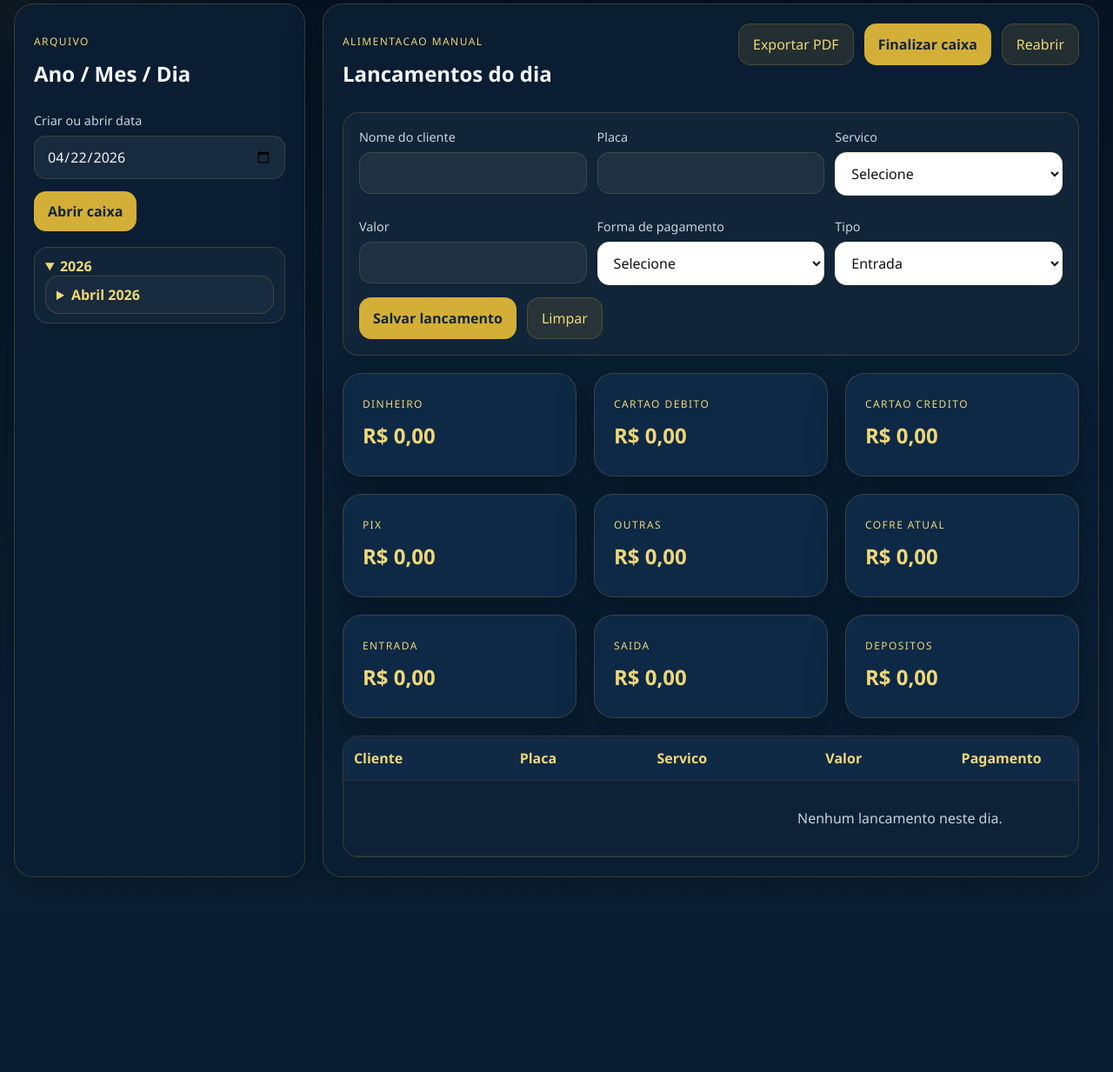
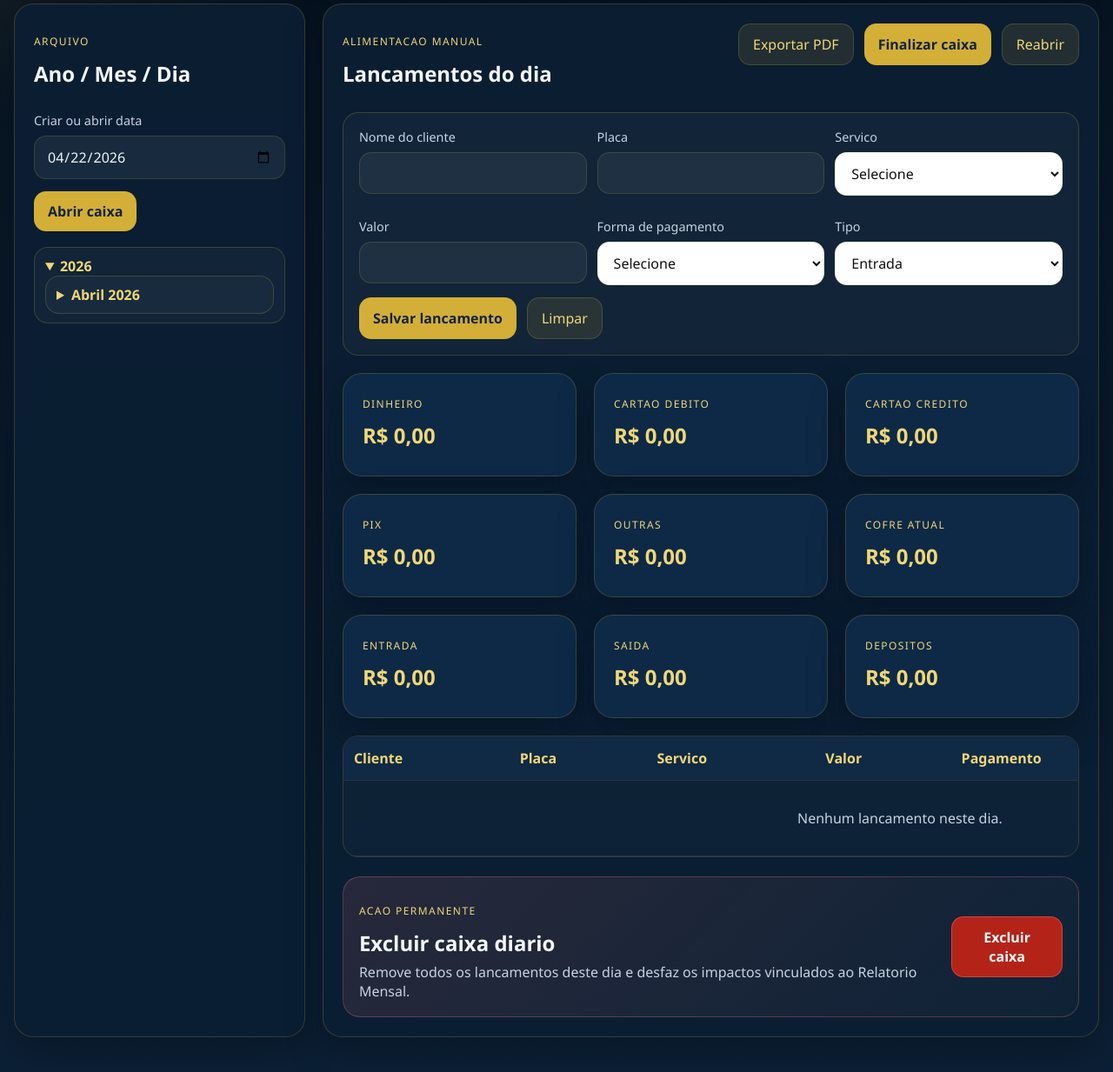
Before and after one commit to romanocmd0/pedido-ricardo, a Flask app: page /cash-flow in a window 1280 px wide. Shown: the part 354-1587 px from the top of the page at 87% size. Before the commit the page ends 1363 px from the top, so only its background shows below. Run offline with Flask 3, Linux system fonts and the light colour scheme; the visitor is signed in with stand-in values (Sample User, id 1); data comes from the database, SQL or seed files in the repository; data that the repository does not hold is empty.

Commit message:
Add files via upload

```diff
--- a/2026-04-17-files-mentioned-by-the-user-pedido-2/app.py
+++ b/2026-04-17-files-mentioned-by-the-user-pedido-2/app.py
@@ -1926,6 +1926,25 @@ def delete_cash_entry(entry_id: int):
     return jsonify({"message": "Lancamento excluido com sucesso."})
 
 
+@app.delete("/api/cash-flow/day/<string:cash_date>")
+def delete_cash_day(cash_date: str):
+    try:
+        parse_cash_date(cash_date)
+    except ValueError as exc:
+        return jsonify({"error": str(exc)}), 400
+    with get_db() as connection:
+        day = connection.execute("SELECT cash_date FROM cash_days WHERE cash_date = ?", (cash_date,)).fetchone()
+        if day is None:
+            return jsonify({"error": "Caixa nao encontrado."}), 404
+        entries = connection.execute("SELECT * FROM cash_entries WHERE cash_date = ?", (cash_date,)).fetchall()
+        for entry in entries:
+            if entry["synced_to_monthly"]:
+                sync_cash_entry_to_monthly(connection, entry, -1)
+        connection.execute("DELETE FROM cash_entries WHERE cash_date = ?", (cash_date,))
+        connection.execute("DELETE FROM cash_days WHERE cash_date = ?", (cash_date,))
+    return jsonify({"message": "Caixa excluido com sucesso."})
+
+
 @app.post("/api/cash-flow/day/<string:cash_date>/finalize")
 def finalize_cash_day(cash_date: str):
     try:
--- a/2026-04-17-files-mentioned-by-the-user-pedido-2/static/cash_flow.js
+++ b/2026-04-17-files-mentioned-by-the-user-pedido-2/static/cash_flow.js
@@ -14,6 +14,7 @@ const cashElements = {
   exportPdfButton: document.querySelector("#export-cash-pdf-button"),
   finalizeButton: document.querySelector("#finalize-cash-button"),
   reopenButton: document.querySelector("#reopen-cash-button"),
+  deleteDayButton: document.querySelector("#delete-cash-day-button"),
   form: document.querySelector("#cash-entry-form"),
   entryId: document.querySelector("#cash-entry-id"),
   customerName: document.querySelector("#cash-customer-name"),
@@ -92,6 +93,32 @@ function renderSummary(summary) {
   cashElements.totalIn.textContent = formatCurrency(summary.total_in);
   cashElements.totalOut.textContent = formatCurrency(summary.total_out);
   cashElements.totalDeposit.textContent = formatCurrency(summary.total_deposit);
+}
+
+function renderDeletedCashDay() {
+  cashState.day = null;
+  cashState.entries = [];
+  cashElements.title.textContent = "Caixa excluido";
+  cashElements.result.textContent = formatCurrency(0);
+  cashElements.status.textContent = "Excluido";
+  renderSummary({
+    display_date: cashState.activeDate.split("-").reverse().join("/"),
+    result: 0,
+    payment_totals: {
+      dinheiro: 0,
+      cartao_debito: 0,
+      cartao_credito: 0,
+      pix: 0,
+      outras: 0,
+    },
+    vault_balance: 0,
+    total_in: 0,
+    total_out: 0,
+    total_deposit: 0,
+  });
+  cashElements.title.textContent = "Caixa excluido";
+  cashElements.status.textContent = "Excluido";
+  cashElements.body.innerHTML = '<tr><td colspan="7" class="empty-state">Caixa excluido. Escolha uma data no arquivo ou abra um novo caixa.</td></tr>';
 }
 
 function renderEntries() {
@@ -240,6 +267,21 @@ async function deleteEntry(entryId) {
   await loadDay();
 }
 
+async function deleteCashDay() {
+  if (!window.confirm("Tem certeza que deseja excluir este caixa?")) return;
+
+  const response = await fetch(`/api/cash-flow/day/${cashState.activeDate}`, { method: "DELETE" });
+  const data = await response.json();
+  if (!response.ok) {
+    alert(data.error || "Nao foi possivel excluir o caixa.");
+    return;
+  }
+
+  resetCashForm();
+  renderDeletedCashDay();
+  await loadTree();
+}
+
 async function setFinalized(finalized) {
   const endpoint = finalized ? "finalize" : "reopen";
   const response = await fetch(`/api/cash-flow/day/${cashState.activeDate}/${endpoint}`, { method: "POST" });
@@ -268,6 +310,7 @@ function setupEvents() {
   });
   cashElements.finalizeButton.addEventListener("click", () => setFinalized(true));
   cashElements.reopenButton.addEventListener("click", () => setFinalized(false));
+  cashElements.deleteDayButton.addEventListener("click", deleteCashDay);
 }
 
 cashElements.dateInput.value = cashState.activeDate;
--- a/2026-04-17-files-mentioned-by-the-user-pedido-2/static/styles.css
+++ b/2026-04-17-files-mentioned-by-the-user-pedido-2/static/styles.css
@@ -277,6 +277,39 @@ select:focus { outline: 2px solid rgba(212,175,55,0.18); border-color: var(--acc
 .secondary-button, .link-button { background: rgba(212,175,55,0.12); color: var(--accent-strong); border: 1px solid var(--line); }
 .icon-button { padding: 8px 10px; background: rgba(212,175,55,0.12); color: var(--accent-strong); border: 1px solid var(--line); }
 .danger-button { background: rgba(255,122,122,0.12); color: #ffb0b0; border-color: rgba(255,122,122,0.25); }
+.danger-zone {
+  display: flex;
+  align-items: center;
+  justify-content: space-between;
+  gap: 18px;
+  margin-top: 22px;
+  padding: 18px;
+  border: 1px solid rgba(255,122,122,0.28);
+  border-radius: 20px;
+  background: linear-gradient(135deg, rgba(255,122,122,0.12), rgba(255,255,255,0.02));
+}
+.danger-zone h2 {
+  margin: 2px 0 6px;
+}
+.danger-zone p:last-child {
+  margin: 0;
+  color: var(--muted);
+}
+.danger-action-button {
+  border: 1px solid rgba(255,122,122,0.38);
+  border-radius: 14px;
+  padding: 12px 16px;
+  cursor: pointer;
+  background: #b42318;
+  color: #ffffff;
+  font-weight: 800;
+  transition: transform 0.18s ease, opacity 0.18s ease, background 0.18s ease;
+}
+.danger-action-button:hover {
+  transform: translateY(-1px);
+  opacity: 0.94;
+  background: #d92d20;
+}
 .table-wrapper { overflow: auto; border-radius: 18px; border: 1px solid var(--line); }
 table { width: 100%; border-collapse: collapse; min-width: 1280px; background: rgba(255,255,255,0.02); }
 th, td { padding: 14px 12px; text-align: left; border-bottom: 1px solid rgba(212,175,55,0.12); white-space: nowrap; }
@@ -374,7 +407,8 @@ tbody tr:hover { background: rgba(212,175,55,0.06); }
   .hero, .tabs-panel, .controls-panel, .form-panel, .grid > .panel, .stat-card, .totals-breakdown-panel, .chart-panel { padding: 18px; }
   .summary-grid, .four-columns, .totals-breakdown, .comparison-grid, .month-compare-grid, .cash-form-grid, .cash-summary-grid { grid-template-columns: 1fr; }
   .filters, .export-actions, .top-nav { flex-direction: column; align-items: stretch; }
-  .form-actions > button, .filters > button, .totals-inline, .hero-link, .nav-button { width: 100%; }
+  .danger-zone { align-items: stretch; flex-direction: column; }
+  .form-actions > button, .filters > button, .totals-inline, .hero-link, .nav-button, .danger-action-button { width: 100%; }
   .bar-group { grid-template-columns: 1fr; }
   .pie-row { grid-template-columns: 14px 1fr; }
 }
--- a/2026-04-17-files-mentioned-by-the-user-pedido-2/templates/cash_flow.html
+++ b/2026-04-17-files-mentioned-by-the-user-pedido-2/templates/cash_flow.html
@@ -172,6 +172,15 @@
               </tbody>
             </table>
           </div>
+
+          <section class="danger-zone">
+            <div>
+              <p class="section-tag">Acao permanente</p>
+              <h2>Excluir caixa diario</h2>
+              <p>Remove todos os lancamentos deste dia e desfaz os impactos vinculados ao Relatorio Mensal.</p>
+            </div>
+            <button id="delete-cash-day-button" class="danger-action-button" type="button">Excluir caixa</button>
+          </section>
         </section>
       </section>
     </main>
```
